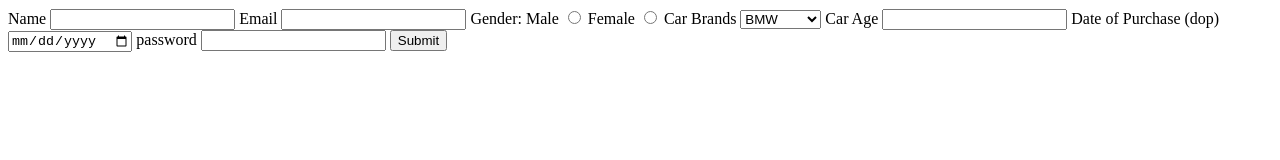
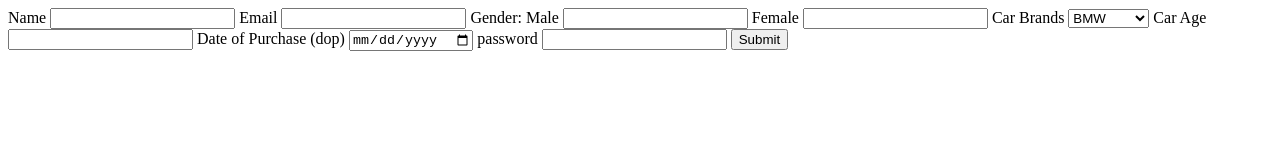
Before and after one commit to acciojob/car-insurance-form-Rajusudha, a website: page main.html in a window 1280 px wide. Drawn offline with Linux system fonts and the light colour scheme.

Commit message:
created a submission

```diff
--- a/main.html
+++ b/main.html
@@ -14,9 +14,9 @@
 		<input type="Email" id="email" Required>
 		<label>Gender:</label>
 		<label>Male</label>
-		<input type="radio" Required>
+		<input type="Radio Buttons" Required>
 		<label>Female</label>
-		<input type="radio" Required>
+		<input type="Radio Buttons" Required>
 		<label for="cars">Car Brands</label>
 		<select name="cars" id="cars">
 			<option value="BMW">BMW</option>
```
